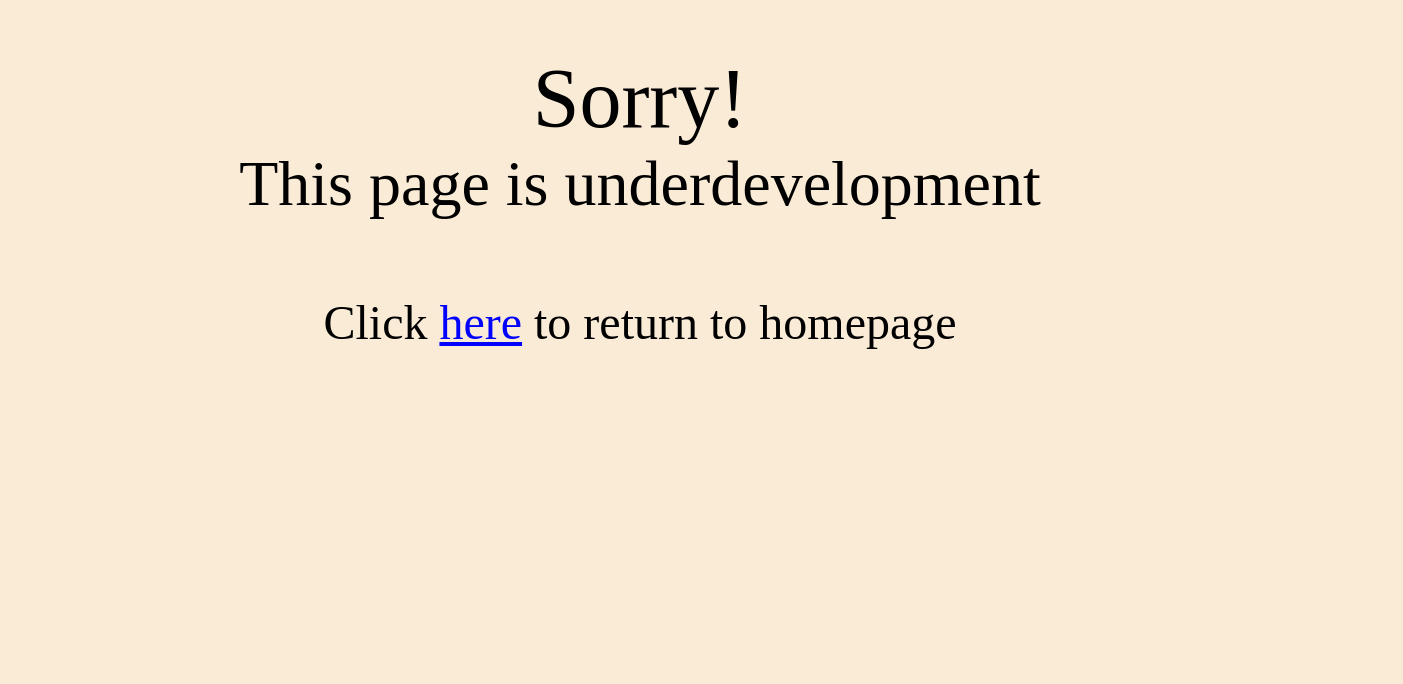
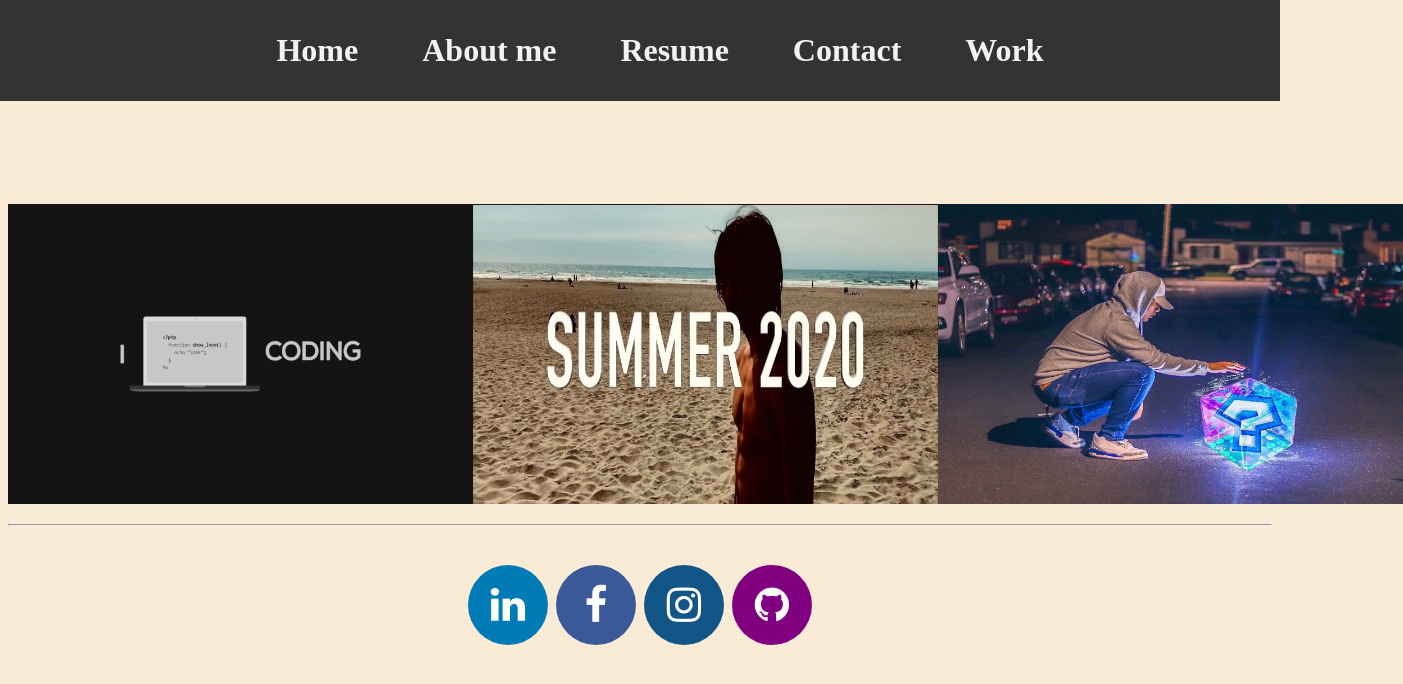
Before and after one commit to Najel-A/najelalarcon.github.io, a plain HTML site: page work.html in a window 1280 px wide. Shown: the whole page, 1403 px wide, since content can reach past the window. Drawn offline with Linux system fonts and the light colour scheme.

Commit message:
Created works pages for code,photos, and videos

```diff
--- a/work.html
+++ b/work.html
@@ -8,6 +8,7 @@
     <meta property="og:viewport" content="width=device-width, initial-scale=1.0"/>
     <title>Najel's Works</title>
   </head>
+  <link rel="stylesheet" href="https://cdnjs.cloudflare.com/ajax/libs/font-awesome/4.7.0/css/font-awesome.min.css">
   <style>
     a:link {
       color:black;
@@ -24,14 +25,137 @@
     a:active {
     color: blue;
     }
+    .fa {
+    padding: 20px;
+    font-size: 40px;
+    width: 40px;
+    text-align: center;
+    text-decoration: none;
+    margin: 5px 2px;
+    border-radius: 50%;
+    }
+
+    .fa:hover {
+      opacity: 0.7;
+    }
+
+    .fa-facebook {
+    background: #3B5998;
+    color: white;
+    }
+
+    .fa-instagram {
+    background: #125688;
+    color: white;
+    }
+
+    .fa-linkedin {
+    background: #007bb5;
+    color: white;
+    }
+
+    .fa-github {
+    background: purple;
+    color: purple;
+    }
+
+    .topnav {
+    overflow: hidden;
+    background-color: #333;
+    position: fixed;
+    left: 0;
+    right: 0;
+    top: 0;
+    width: 100%;
+    }
+
+    .topnav a {
+    float: center;
+    color: #f2f2f2;
+    text-align: left;
+    padding: 14px 16px;
+    text-decoration: none;
+    font-size: 32px;
+    }
+
+    .topnav a:hover {
+    background-color: #ddd;
+    color: black;
+    }
+
+    .topnav a.active {
+    background-color: #4CAF50;
+    color: white;
+    }
+
+    .image-title {
+    display: flex;
+    justify-content: space-between;
+    }
+
+
   </style>
   <body style="background-color:AntiqueWhite;">
+    <div class="topnav">
+      <h1>
+        <nav>
+          <ul>
             <p>
+              <center>
+              <strong><a href="index.html">Home</a></strong>&nbsp;&nbsp;&nbsp;
+              <a href="about_me.html">About me</a>&nbsp;&nbsp;&nbsp;
+              <a href="resume.html" >Resume</a>&nbsp;&nbsp;&nbsp;
+              <a href="mailto: najelalarcon@gmail.com">Contact</a>&nbsp;&nbsp;&nbsp;
+              <a href="work.html">Work</a>
+              </center>
+            </p>
+          </ul>
+        </nav>
+      </h1>
+    </div>
+    <br><br><br><br><br><br><br><br><br><br>
+
+    <p>
+      <div class="image-title">
+        <a href="coding_projects.html"><img src="Coding.jpg" height="300px" width="465px" alt="Coding Projects"></a>
+        <a href="videos.html"><img src="Film.jpg" height="300px" width="465px" alt="Video Projects"></a>
+        <a href="photography.html"><img src="Photography.jpg" height="300px" width="465px" alt="Photography Projects"></a>
+
+      <!--<figure>
+        <a href="coding_projects.html"><img src="Coding.jpg" height="260px" width="450px" alt="Coding Projects"></a>
+        <figcaption style="text-align:justify">Coding Projects</figcaption>
+      </figure>
+
+      <figure>
+        <a href="coding_projects.html"><img src="Film.jpg" height="260px" width="450px" alt="Video Projects"></a>
+        <figcaption style="text-align:justify">Videos</figcaption>
+      </figure>
+
+      <figure>
+        <a href="coding_projects.html"><img src="Photography.jpg" height="260px" width="450px" alt="Photography Projects"></a>
+        <figcaption style="text-align:justify">Photography</figcaption>
+      </figure>-->
+      </div>
+    </p>
+
+    <hr>
+    <p style="text-align:center">
+      <br>
+        <a href="https://www.linkedin.com/in/najel-alarcon-19b189198/" class="fa fa-linkedin" style="color:white"></a>
+        <big><a href="https://www.facebook.com/najel.alarcon/" class="fa fa-facebook" style="color:white"></a></big>
+        <big><a href="https://www.instagram.com/najel_alarcon/" class="fa fa-instagram" style="color:white"></a></big>
+        <a href="https://github.com/Najel-A" class="fa fa-github" style="color:white"></a>
+      <br><br>
+    </p>
+
+
+
+    <!--<p>
       <br>
       <center style="font-size:84px">Sorry!<center>
       <center style="font-size:64px">This page is underdevelopment<center>
       <br>
       <center style="font-size:48px">Click <a href="index.html" style="color:blue">here</a> to return to homepage</center>
-    </p>
+    </p>-->
   </body>
   </html>
```
Also changed, not shown: coding_projects.html (added, +110 -0 lines), photography.html (added, +110 -0 lines), videos.html (added, +110 -0 lines), Coding.jpg (added), Film.jpg (added), Photography.jpg (added), 1 other file. Lines whose indentation alone changed are shown as unchanged.
